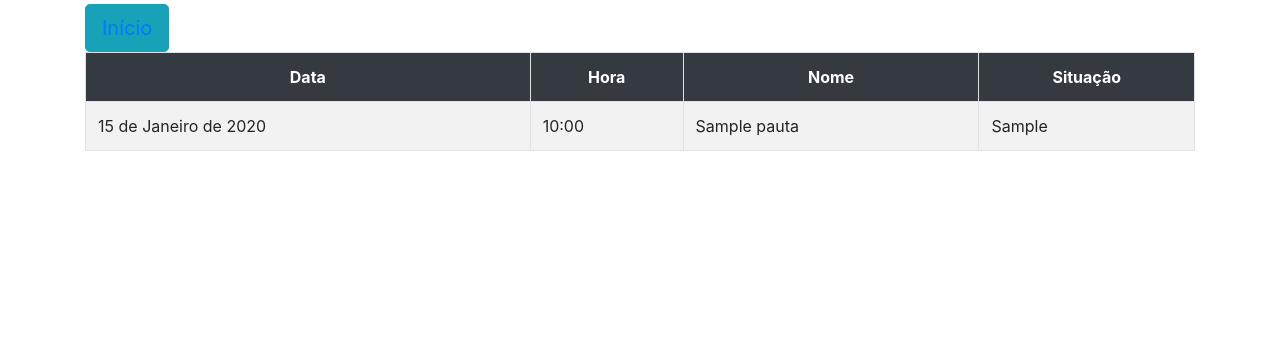
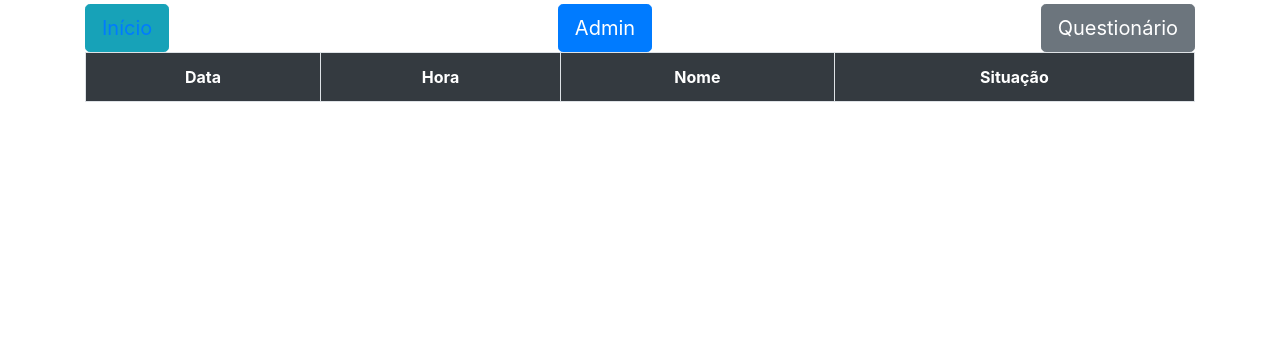
Before and after one commit to OgliariNatan/django, a Django app: page /pauta/ in a window 1280 px wide. Shown: the part 76-426 px from the top of the page. Run offline with Django 5.2, Linux system fonts and the light colour scheme; tables that the repository leaves empty hold one stand-in row (values such as "Sample post"); lists and menus that the app fills with data are empty; some libraries are stand-ins or nearby versions.

Commit message:
estilizado

```diff
--- a/djangotutorial/pauta/templates/pauta/index.html
+++ b/djangotutorial/pauta/templates/pauta/index.html
@@ -38,6 +38,13 @@
         .btn-voltar {
             margin: 20px 0;
         }
+
+        .btn-container {
+            display: flex;
+            justify-content: space-between;
+            flex-wrap: wrap;
+            gap: 10px;
+        }
     </style>
 </head>
 
@@ -48,9 +55,16 @@
             <h2 class="text-center">Pauta de Audiências</h2>
         </div>
     </header>
-    <div class="container">
-        <button type="button" class="btn btn-info btn-lg"><a href="http://127.0.0.1:8000/"
-                target="_blank">Início</a></button>
+    <div class="container btn-container">
+        <button type="button" class="btn btn-info btn-lg"><a href="http://127.0.0.1:8000/" target="_blank">Início</a>
+        </button>
+        <button type="button" class="btn btn-primary btn-lg">
+            <a href="http://127.0.0.1:8000/admin/" target="_blank" class="text-white text-decoration-none">Admin</a>
+        </button>
+        <button type="button" class="btn btn-secondary btn-lg">
+            <a href="http://127.0.0.1:8000/polls/" target="_blank"
+                class="text-white text-decoration-none">Questionário</a>
+        </button>
     </div>
 
     <div class="container">
@@ -67,7 +81,7 @@
             <tbody>
                 {% for pauta in pautas %}
                 <tr>
-                    <td class="border">{{ pauta.data }}</td>
+                    <td class="border">{{ pauta.data|date:"d/m/y" }}</td>
                     <td class="border">{{ pauta.hora }}</td>
                     <td class="border">{{ pauta.nome }}</td>
                     <td class="border">{{ pauta.situacao }}</td>
@@ -87,6 +101,7 @@
     <script src="https://code.jquery.com/jquery-3.5.1.slim.min.js"></script>
     <script src="https://cdn.jsdelivr.net/npm/@popperjs/core@2.9.1/dist/umd/popper.min.js"></script>
     <script src="https://stackpath.bootstrapcdn.com/bootstrap/4.5.2/js/bootstrap.min.js"></script>
+
 </body>
 
 </html>
--- a/djangotutorial/pauta/views.py
+++ b/djangotutorial/pauta/views.py
@@ -1,6 +1,11 @@
 from django.shortcuts import render
 from .models import Pauta
+from django.utils import timezone
+from datetime import timedelta
+
 # Create your views here.
 def index(request):
-    pautas = Pauta.objects.all().order_by('data', 'hora')
+    today = timezone.now().date()
+    end_date = today + timedelta(days=4)
+    pautas = Pauta.objects.filter(data__range=[today, end_date]).order_by('data', 'hora')
     return render(request, 'pauta/index.html',{'pautas' : pautas})
```
